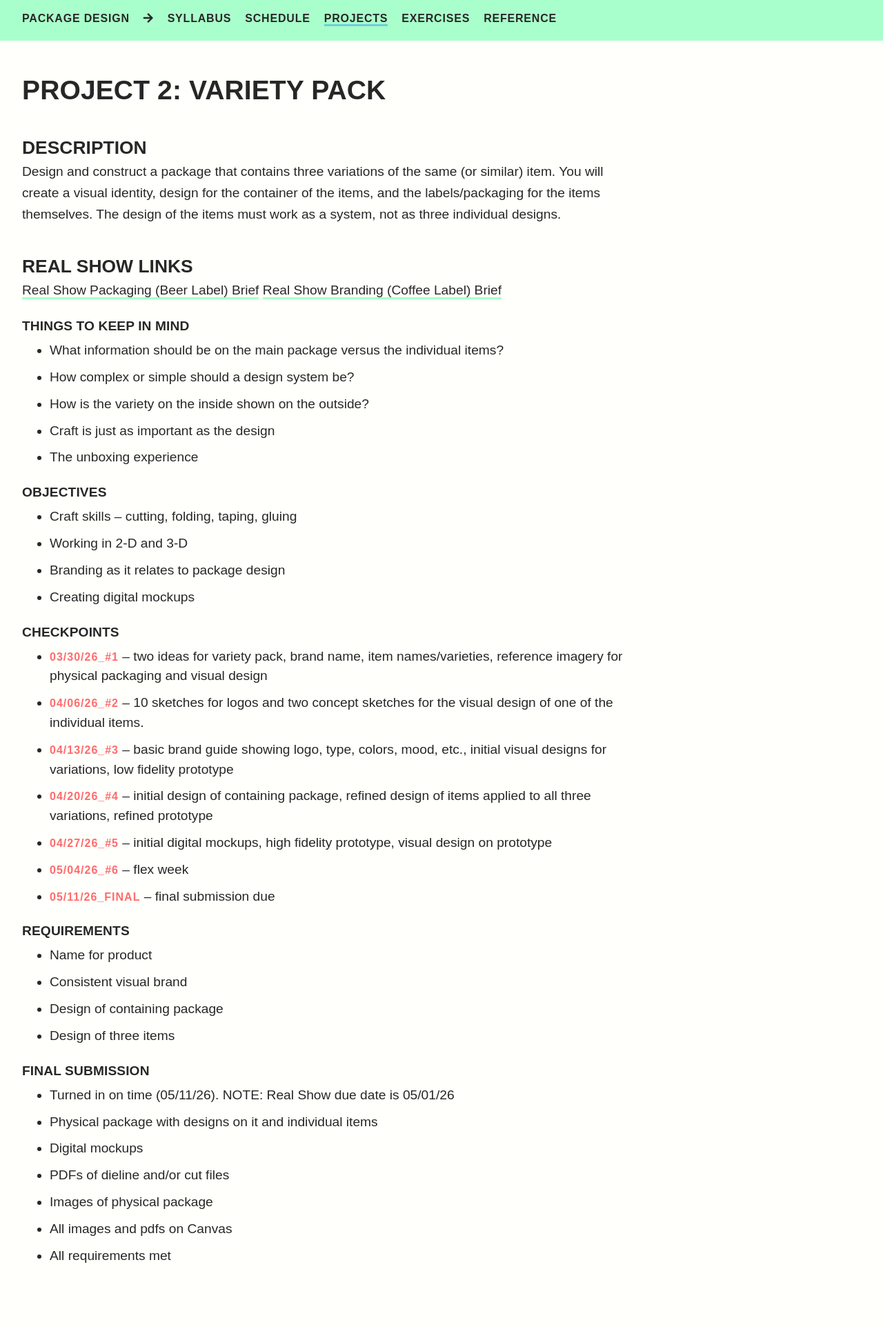
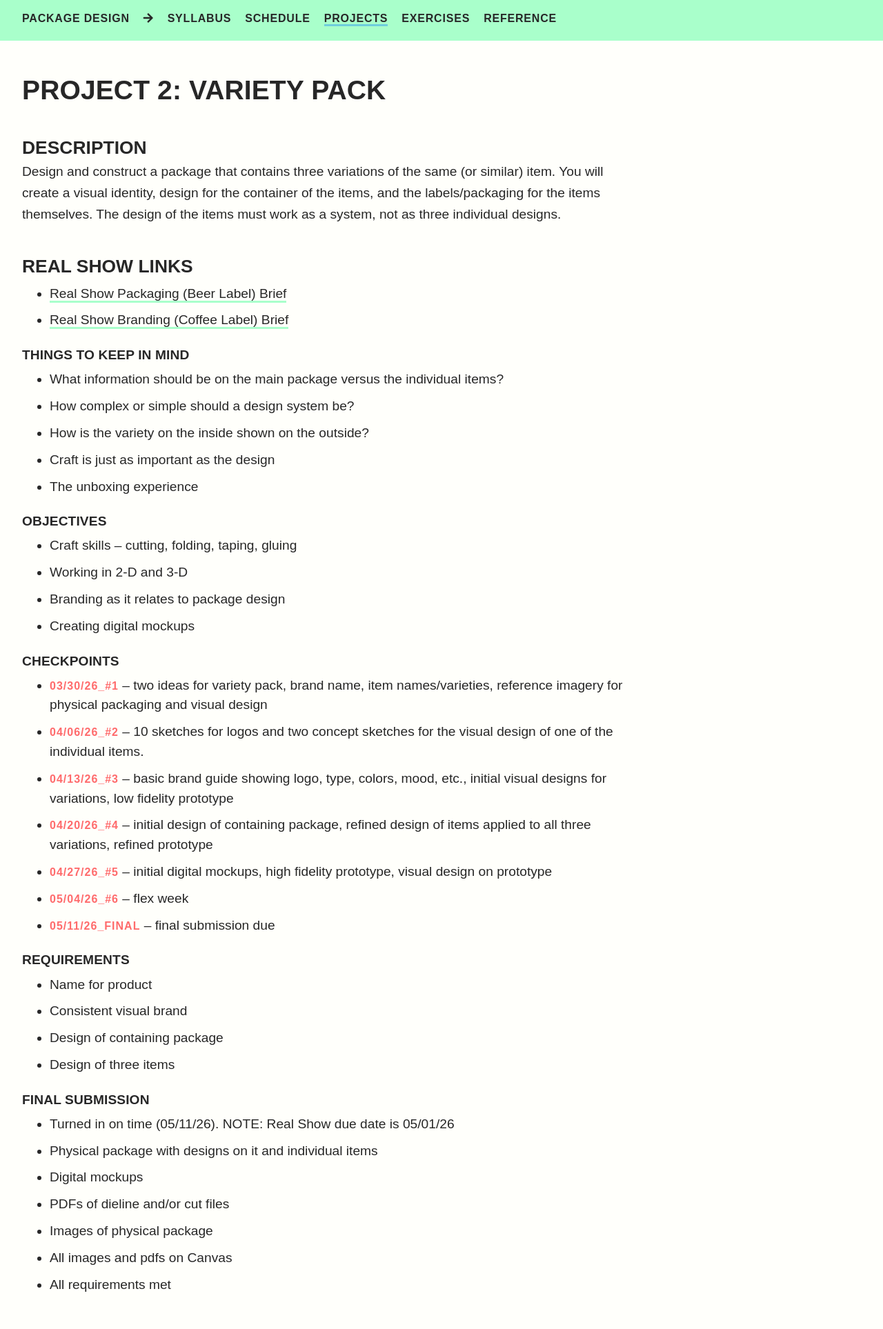
Before and after one commit to gmu-gd/package26-spring, a Jekyll site: the page built from _posts/projects/2026-03-23-p2.md, in a window 1280 px wide. Shown: the whole page at 69% size. Built offline with Jekyll 4.4.1, drawn with Linux system fonts in a browser that asks for light colours; some web fonts are replaced; before the commit the page ends 1885 px from its top, so only the background shows below that.

Commit message:
Update 2026-03-23-p2.md

```diff
--- a/_posts/projects/2026-03-23-p2.md
+++ b/_posts/projects/2026-03-23-p2.md
@@ -11,8 +11,8 @@ excerpt: Create a variety pack that contains three versions of one item.
 Design and construct a package that contains three variations of the same (or similar) item. You will create a visual identity, design for the container of the items, and the labels/packaging for the items themselves. The design of the items must work as a system, not as three individual designs.
 
 ### Real Show Links
-[Real Show Packaging (Beer Label) Brief](https://www.dropbox.com/scl/fo/xtwi4fnldxl9ghbr8mico/ANe4yfJEE6Szikt5MKi8mBg/TRS26_Problem4_Packaging?rlkey=ywiyarp555p6iklc00szp7jpg&subfolder_nav_tracking=1&st=ufzyjg9m&dl=0)
-[Real Show Branding (Coffee Label) Brief](https://www.dropbox.com/scl/fo/xtwi4fnldxl9ghbr8mico/ADVAOx2TKvvpgrCxaB6qAzU/TRS26_Problem2_Branding?rlkey=ywiyarp555p6iklc00szp7jpg&subfolder_nav_tracking=1&st=fksq3brd&dl=0)
+* [Real Show Packaging (Beer Label) Brief](https://www.dropbox.com/scl/fo/xtwi4fnldxl9ghbr8mico/ANe4yfJEE6Szikt5MKi8mBg/TRS26_Problem4_Packaging?rlkey=ywiyarp555p6iklc00szp7jpg&subfolder_nav_tracking=1&st=ufzyjg9m&dl=0)
+* [Real Show Branding (Coffee Label) Brief](https://www.dropbox.com/scl/fo/xtwi4fnldxl9ghbr8mico/ADVAOx2TKvvpgrCxaB6qAzU/TRS26_Problem2_Branding?rlkey=ywiyarp555p6iklc00szp7jpg&subfolder_nav_tracking=1&st=fksq3brd&dl=0)
 
 
 #### Things to Keep in Mind
```
